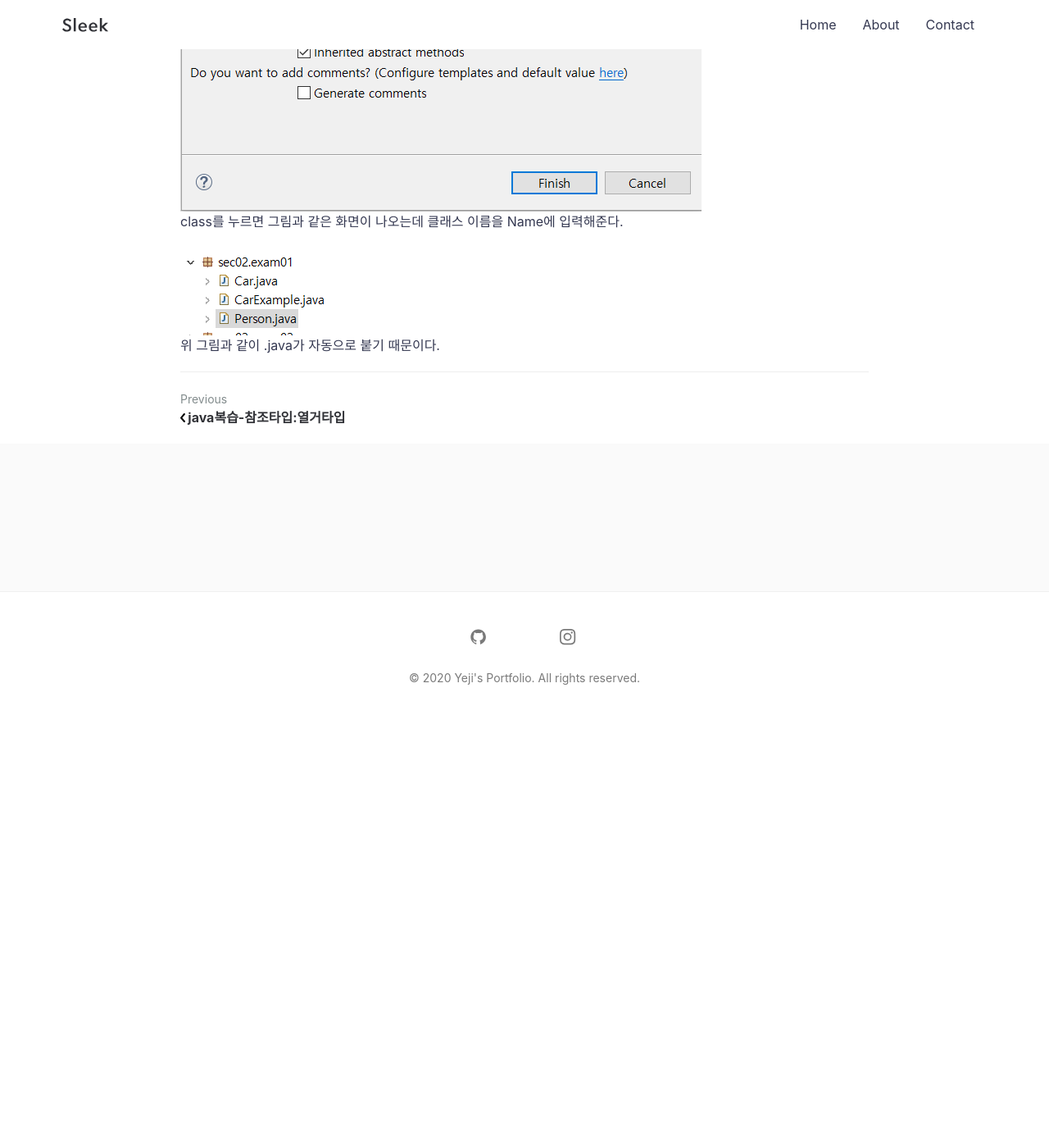
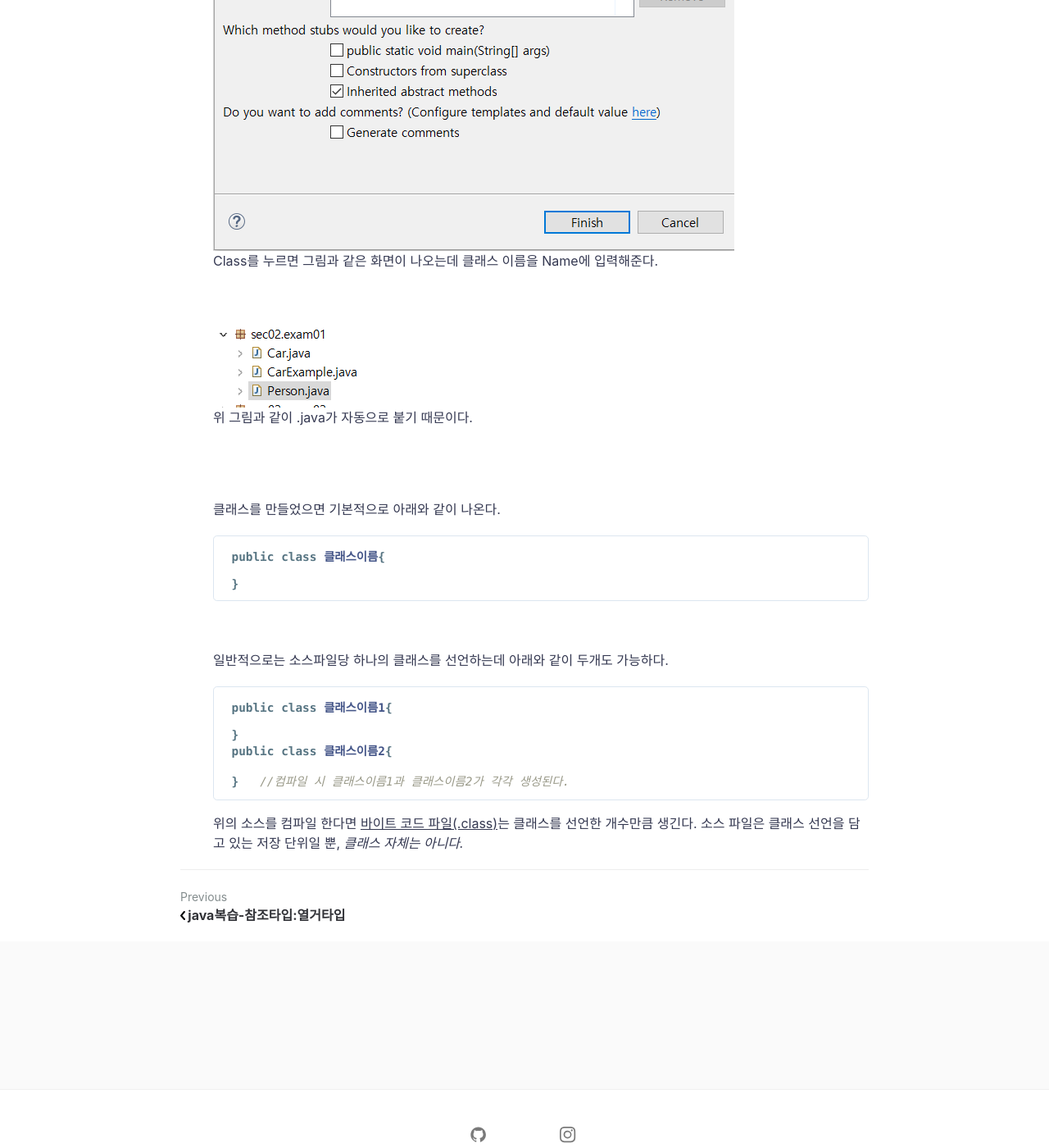
Before and after one commit to Yeji-Jang1210/Yeji-Jang1210.github.io, a Jekyll site: the page built from _posts/2020-08-28-java-study-4th.md, in a window 1280 px wide and 1400 px high, scrolled down 4691 px. Shown: the whole window at 82% size. Built offline with Jekyll 4.4.1, drawn with Linux system fonts in a browser that asks for light colours; comment, search, counter and statistics services are not loaded; before the commit the page ends 5573 px from its top, so only the background shows below that; some of the changed text lies outside the part shown.

Commit message:
Update 2020-08-28-java-study-4th.md

````diff
--- a/_posts/2020-08-28-java-study-4th.md
+++ b/_posts/2020-08-28-java-study-4th.md
@@ -75,7 +75,7 @@ int result = Calculator.add(10,20);
 
 ## 클래스 선언
 ---
-1. 클래스 이름 정하기
+1. **클래스 이름 정하기**
     클래스는 한글이든 영어든 상관없지만 보통 영문을 사용하며 대문자로 시작한다.
     ex)
     ```
@@ -83,16 +83,41 @@ int result = Calculator.add(10,20);
     ```
     잘못된 예) 3Car, $Car, _Car, int, for
 
-1. 소스파일 생성
+1. **소스파일 생성**
     클래스 이름을 정했다면 **'클래스 이름.java'**소스 파일을 생성한다.
 
-이클립스를 이용하여 클래스를 만드는 방법이다.
+    이클립스를 이용하여 클래스를 만드는 방법이다.
 
-![Image Alt 클래스생성_1]({{"/assets/img/posting/클래스생성_1.png"| relative_url}})
-우측 마우스를 누르고 [New]-[Class]를 누른다.
-<br>
-![Image Alt 클래스생성_2]({{"/assets/img/posting/클래스생성_2.png"| relative_url}})
-class를 누르면 그림과 같은 화면이 나오는데 클래스 이름을 Name에 입력해준다.
-<br>
-![Image Alt 클래스생성_3]({{"/assets/img/posting/클래스생성_3.png"| relative_url}})
-위 그림과 같이 .java가 자동으로 붙기 때문이다.
+    ![Image Alt 클래스생성_1]({{"/assets/img/posting/클래스생성_1.png"| relative_url}})
+    우측 마우스를 누르고 [New]-[Class]를 누른다.
+    <br>
+    <br>
+
+    ![Image Alt 클래스생성_2]({{"/assets/img/posting/클래스생성_2.png"| relative_url}})
+    Class를 누르면 그림과 같은 화면이 나오는데 클래스 이름을 Name에 입력해준다.
+
+    <br>
+
+    ![Image Alt 클래스생성_3]({{"/assets/img/posting/클래스생성_3.png"| relative_url}})
+    위 그림과 같이 .java가 자동으로 붙기 때문이다.
+
+    <br><br>
+
+    클래스를 만들었으면 기본적으로 아래와 같이 나온다.
+    ```java
+    public class 클래스이름{
+
+    }
+    ```
+    <br>
+
+    일반적으로는 소스파일당 하나의 클래스를 선언하는데 아래와 같이 두개도 가능하다.
+    ```java
+    public class 클래스이름1{
+
+    }
+    public class 클래스이름2{
+
+    }   //컴파일 시 클래스이름1과 클래스이름2가 각각 생성된다.
+    ```
+    위의 소스를 컴파일 한다면 <u>바이트 코드 파일(.class)</u>는 클래스를 선언한 개수만큼 생긴다. 소스 파일은 클래스 선언을 담고 있는 저장 단위일 뿐, *클래스 자체는 아니다.*
````
